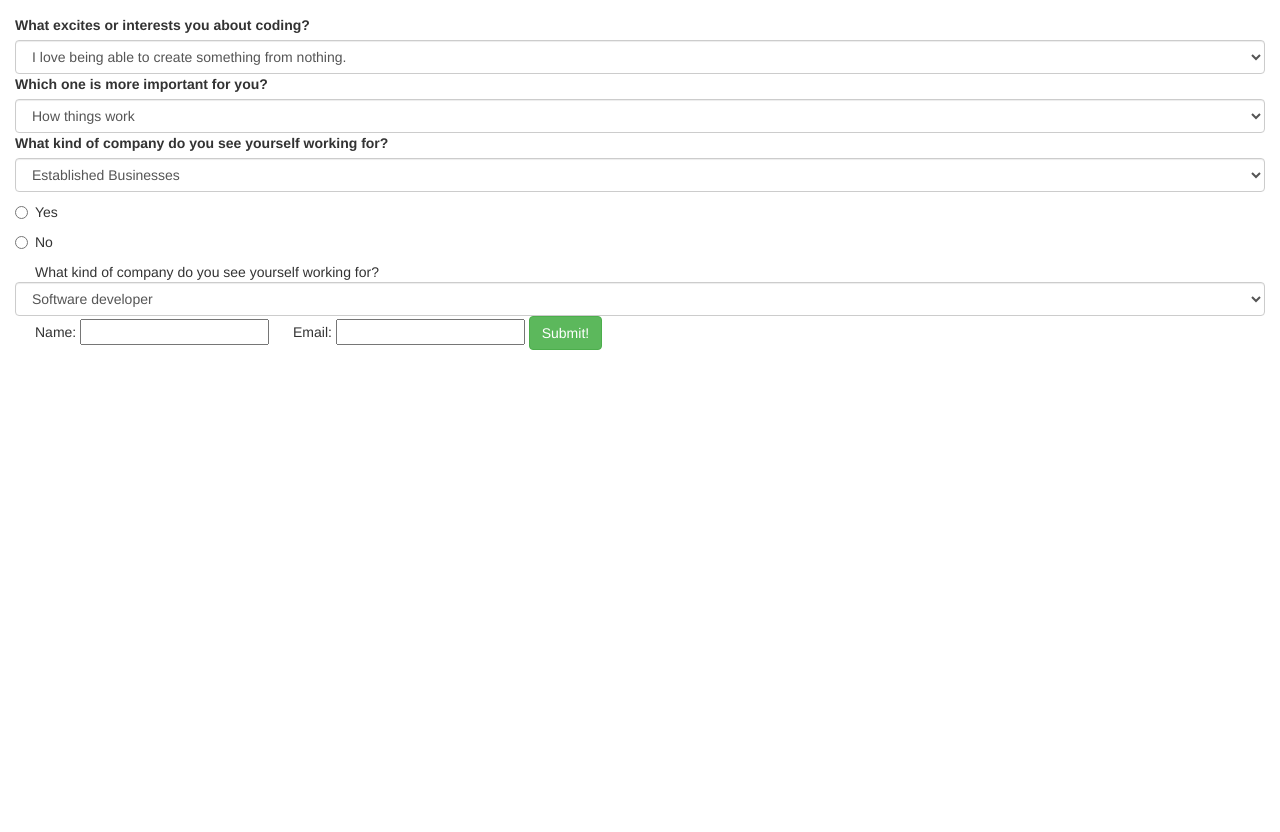
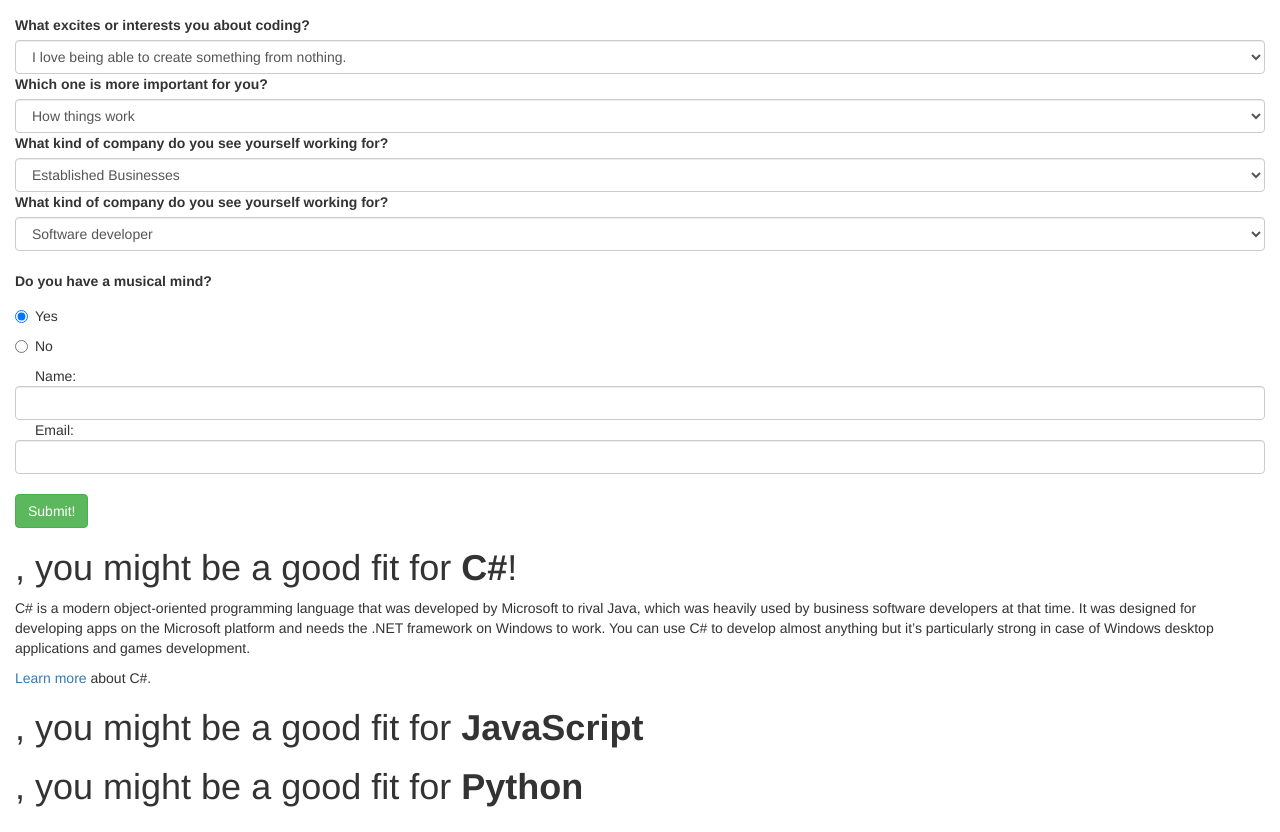
Before and after one commit to fc-dogan/Programming-Language-Suggester, a plain HTML site: page index.html in a window 1280 px wide. Before the commit the page ends 800 px from the top, so only its background shows below. Drawn offline with Linux system fonts and the light colour scheme.

Commit message:
create suggestion paragraphs

```diff
--- a/index.html
+++ b/index.html
@@ -8,6 +8,7 @@
   <title>Programming Language Suggester</title>
 </head>
 <body>
+  <!--survey questions-->
   <div class="panel-body">
     <form>
       <label for="interest">What excites or interests you about coding?</label>
@@ -28,30 +29,49 @@
         <option value="2">Startup or Small Businesses</option>
         <option value="3">Unsure</option>
       </select>
+      <label for="choise">What kind of company do you see yourself working for?</label>
+      <select class="form-control" id="choise">
+        <option value="1">Software developer</option>
+        <option value="2">Web developer</option>
+        <option value="3">Game developer</option>
+      </select>
+      <br>
+      <label for="musical">Do you have a musical mind?</label>
       <div class="radio">
         <label for="musical">
-          <input type="radio" value="1">Yes
+          <input type="radio" value="1" checked>Yes
         </label>
       <div class="radio">
         <label for="musical">
           <input type="radio" value="0">No
         </label>
       </div>
-      <label for="choise">What kind of company do you see yourself working for?</label>
-      <select class="form-control" id="choise">
-        <option value="1">Software developer</option>
-        <option value="2">Web developer</option>
-        <option value="3">Game developer</option>
-      </select>
     </form>
     <form id="personal">
       <label for="name">Name:</label>
-      <input id="name" type="text">
+      <input id="name" type="text" class="form-control">
       <label for="email">Email:</label>
-      <input id="email" type="text">
+      <input id="email" type="text" class="form-control">
+      <br>
       <button type="submit" class="btn btn-success">Submit!</button>
     </form>
   </div>
+  <!--Language Suggestions-->
+  <div id="output">
+    <div id="c">
+      <h1><span class="name"></span>, you might be a good fit for <strong>C#</strong>!</h1>
+      <p>C# is a modern object-oriented programming language that was developed by Microsoft to rival Java, which was heavily used by business software developers at that time. It was designed for developing apps on the Microsoft platform and needs the .NET framework on Windows to work. You can use C# to develop almost anything but it’s particularly strong in case of Windows desktop applications and games development. </p>
+      <p><a href="https://en.wikipedia.org/wiki/C_Sharp_(programming_language)">Learn more </a>about C#.</p>
+    </div>
+    <div id="javascript">
+      <h1><span class="name"></span>, you might be a good fit for <strong>JavaScript</strong></h1>
+      <p></p>
+    </div>
+    <div id="python">
+      <h1><span class="name"></span>, you might be a good fit for <strong>Python</strong></h1>
+    </div>
+
+  </divid>
 
 
 </body>
```
